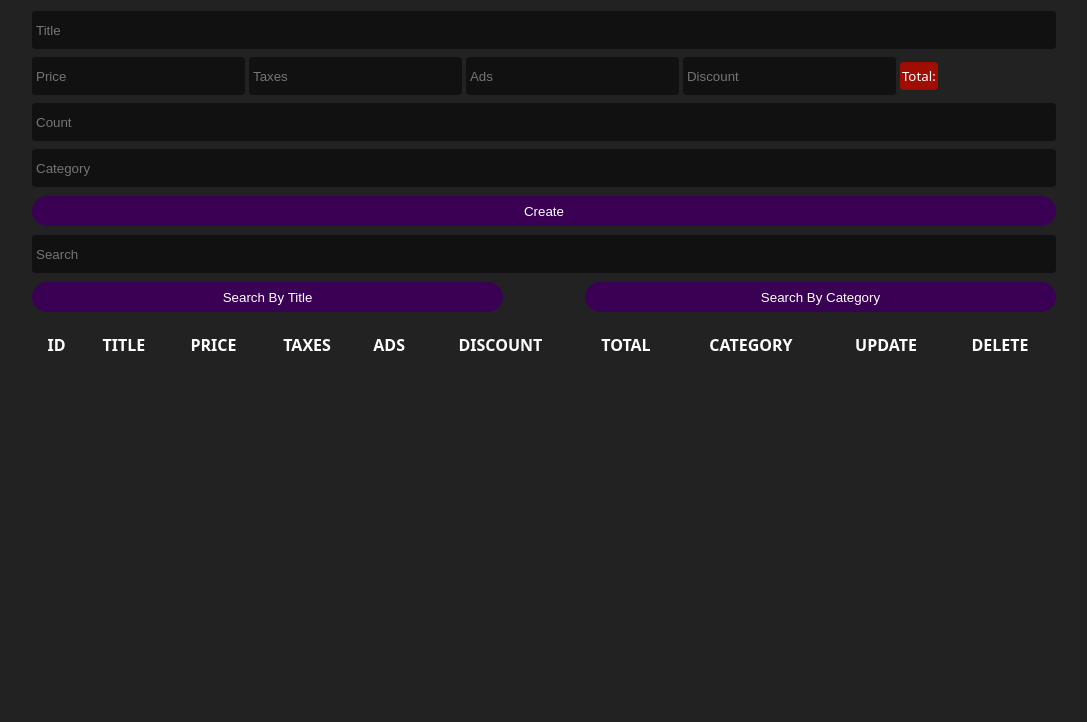
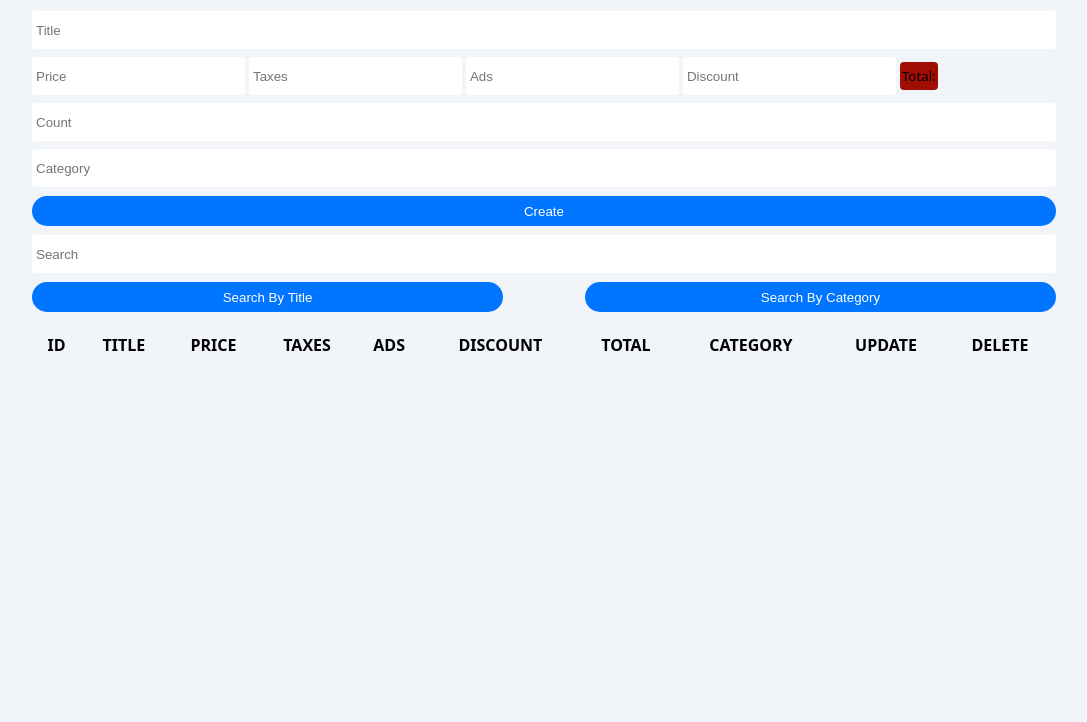
Before and after one commit to ilham-bouk/CRUDS, a plain HTML site: page index.html in a window 1280 px wide. Shown: the part 78-800 px from the top of the page, without its empty margins (96-1183 px from the left). Drawn offline with Linux system fonts and the light colour scheme.

Commit message:
Change colors

```diff
--- a/style.css
+++ b/style.css
@@ -4,8 +4,8 @@
 }
 body {
   font-family: system-ui;
-  background: #222;
-  color: #fff;
+  background: #F1F5F9;
+  /* color: #fff; */
 }
 .crud {
   width: 80%;
@@ -20,14 +20,14 @@ input {
   height: 30px;
   outline: none;
   border: none;
-  background: #111;
+  /* background: #111; */
   margin: 4px 0;
   border-radius: 4px;
   padding: 4px;
-  color: #fff;
+  /* color: #fff; */
 }
 input:focus {
-  background: #000;
+  background: #eee;
   /* transform: scale(1.1); */
 }
 .price input {
@@ -43,7 +43,7 @@ button {
   height: 30px;
   border: none;
   cursor: pointer;
-  background: #390053;
+  background: #0075ff;
   color: #fff;
   border-radius: 20px;
   transition: 0.5s;
```
